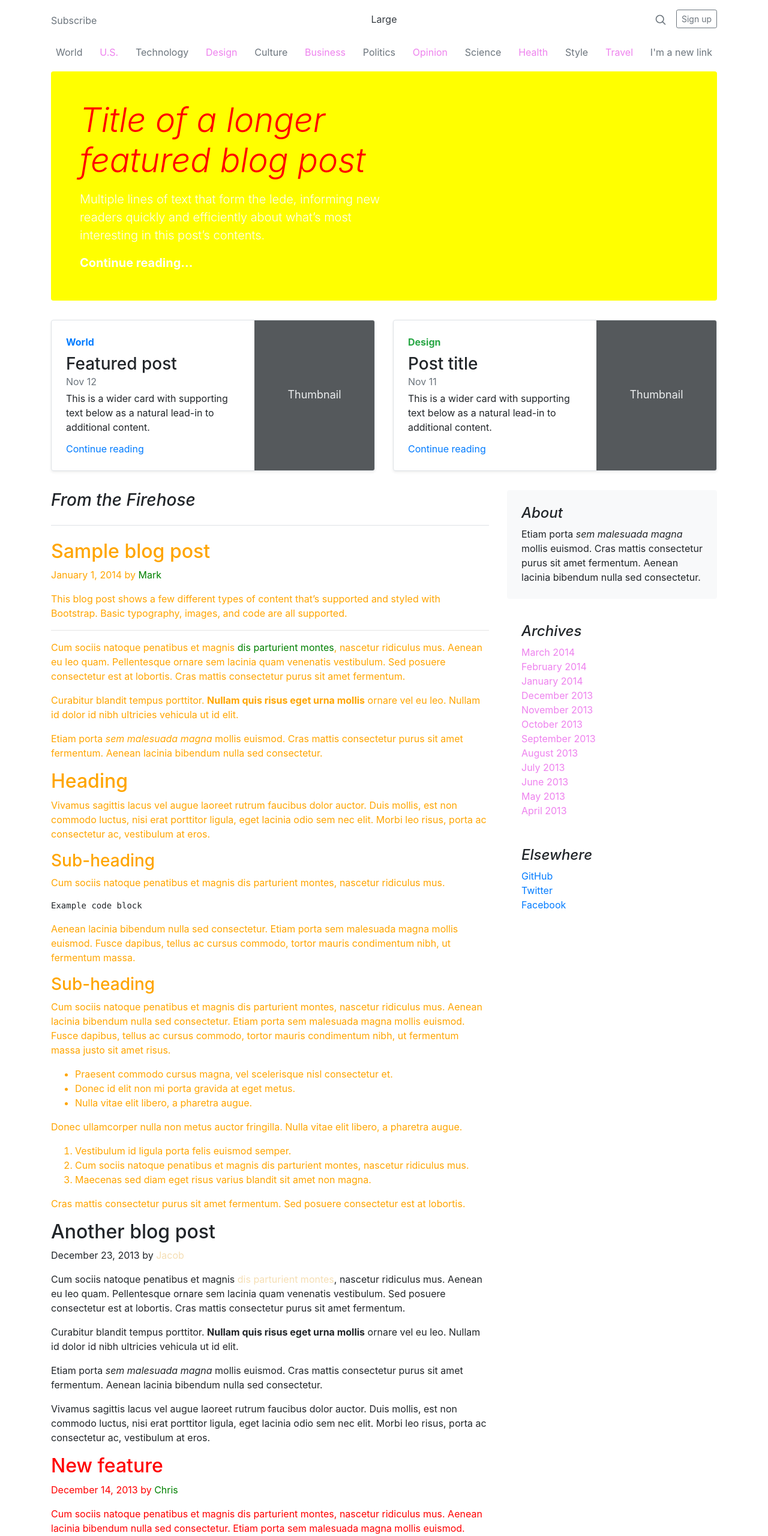
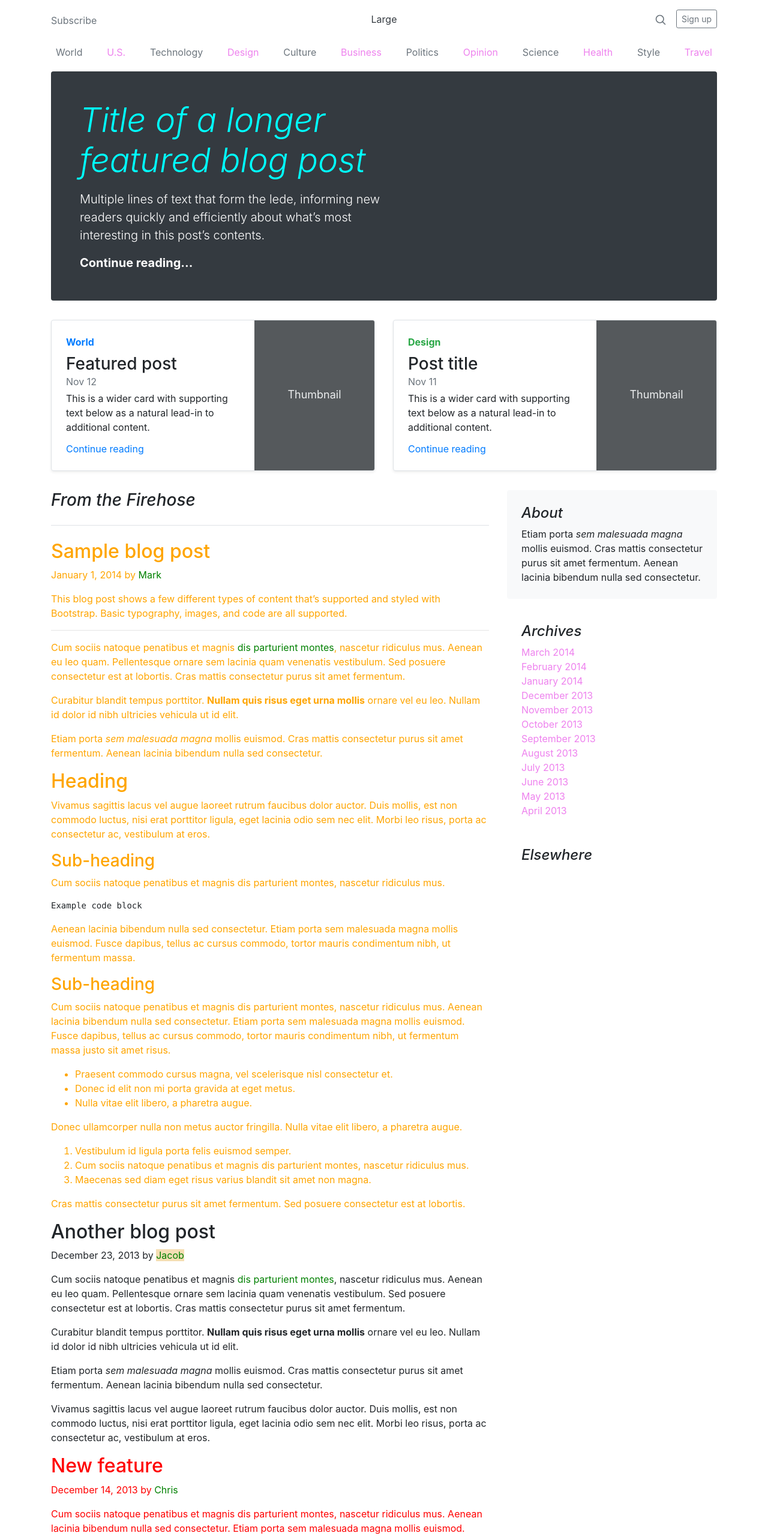
Before and after one commit to YojiSato65/Strive-Homework-M2D7, a plain HTML site: page index.html in a window 1280 px wide. Shown: the top 2560 px of the page at 60% size. Drawn offline with nearby package versions, Linux system fonts and the light colour scheme.

Commit message:
Solved ex.14

```diff
--- a/index.html
+++ b/index.html
@@ -28,7 +28,7 @@
 
         /* EX3) Write a selector to target the "continue reading..." inside the jumbotron */
         body div div div p a {
-            color: green;
+            color: green !important;
         }
 
         /* EX4) Write a selector to target the first blogpost */
@@ -52,18 +52,22 @@
         }
 
         /* EX8) Write a selector to target the second post author */
-        body main div div div:nth-of-type(2) p a {
-            color: wheat;
+        body main div div div:nth-of-type(2) p:first-of-type a:first-of-type {
+            background-color: wheat;
         }
 
         /* EX9) Write a selector to target the "back to top" link     #### EXTRA Try doing it without targeting the footer element directly */
-        body footer p:last-of-type {
+        body p:last-of-type a {
             color: yellowgreen;
         }
 
         /* EX10) Write a selector to target the footer */
         body footer {
             background-color: red;
+        }
+
+        aside div:last-of-type ol li {
+            background-color: blue;
         }
     </style>
     <meta charset="utf-8" />
@@ -444,7 +448,7 @@
             newLink.href = '#'
             navbar.appendChild(newLink)
         }
-        createNewLink()
+        // createNewLink()
 
         //   EX12) Write a function to change the color of the main title
         const changeMainTitleColor = function ()
@@ -452,7 +456,7 @@
             let mainTitle = document.getElementsByClassName('display-4')
             mainTitle[0].style.color = 'red'
         }
-        changeMainTitleColor()
+        // changeMainTitleColor()
 
         //   EX13) Write a function to change the background of the jumbotron
         const changeBackgoundColor = function ()
@@ -460,9 +464,20 @@
             let backgroundColor = document.querySelector('.jumbotron')
             backgroundColor.classList.add('new-bg-ex-13')
         }
-        changeBackgoundColor()
+        // changeBackgoundColor()
 
         //   EX14) Write a function to remove all the links under "Elsewhere"
+        const removeAllLinks = function ()
+        {
+            let links = document.querySelectorAll('aside div:last-of-type ol li')
+            for (let i = 0; i < links.length; i++)
+            {
+                let link = links[i]
+                link.remove()
+            }
+        }
+        removeAllLinks()
+
         //   EX15) Write a function to change the column size for heading in jumbotron
         //   EX16) Write a function to remove the "Search" magnifying glass icon
         //   EX17) Write a function to trim just the first 50 characters in the first paragraph for each blog post
```
